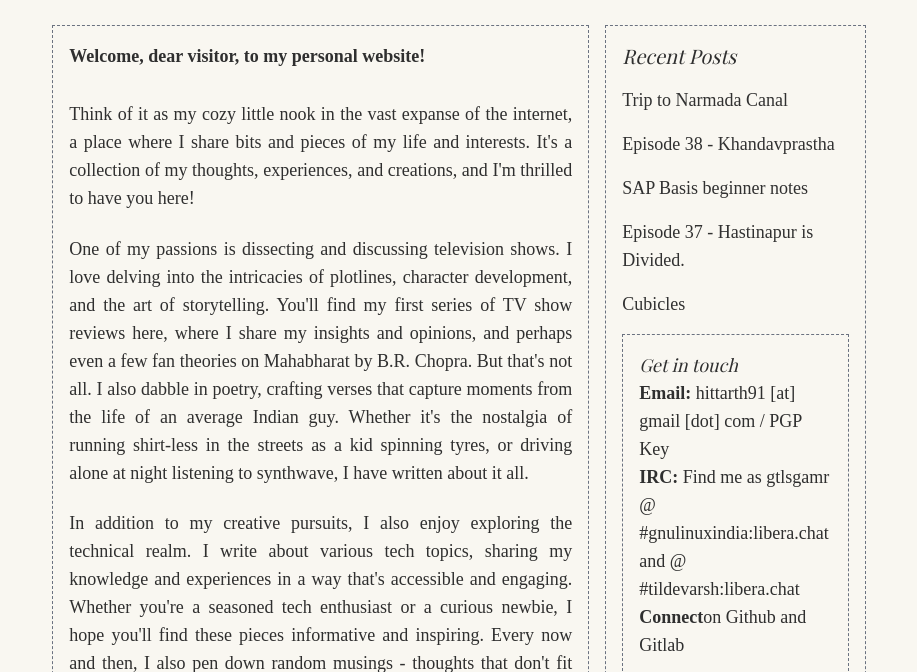
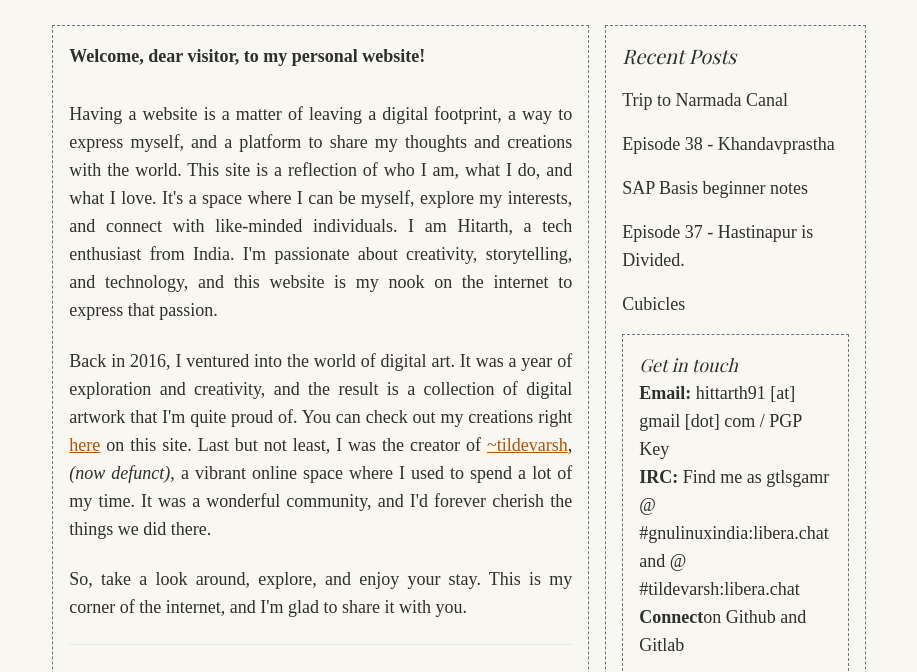
Before and after one commit to gtlsgamr/nu-ht, an Astro site: page / in a window 1280 px wide. Shown: the part 128-800 px from the top of the page, without its empty margins (181-1098 px from the left). Built offline with nearby package versions, Linux system fonts and the light colour scheme; Astro itself is replaced by a stand-in of ours; a web font is replaced by a local one.

Commit message:
"Refactored homepage content to better reflect personal identity and past online community involvement"

```diff
--- a/src/pages/index.astro
+++ b/src/pages/index.astro
@@ -20,44 +20,24 @@ const recentPosts = allPosts
     >
       <p class="pb-2"><b>Welcome, dear visitor, to my personal website!</b></p>
       <p>
-        Think of it as my cozy little nook in the vast expanse of the internet,
-        a place where I share bits and pieces of my life and interests. It's a
-        collection of my thoughts, experiences, and creations, and I'm thrilled
-        to have you here!
-      </p>
-      <p>
-        One of my passions is dissecting and discussing television shows. I love
-        delving into the intricacies of plotlines, character development, and
-        the art of storytelling. You'll find my first series of TV show reviews
-        here, where I share my insights and opinions, and perhaps even a few fan
-        theories on Mahabharat by B.R. Chopra. But that's not all. I also dabble
-        in poetry, crafting verses that capture moments from the life of an
-        average Indian guy. Whether it's the nostalgia of running shirt-less in
-        the streets as a kid spinning tyres, or driving alone at night listening
-        to synthwave, I have written about it all.
-      </p>
-      <p>
-        In addition to my creative pursuits, I also enjoy exploring the
-        technical realm. I write about various tech topics, sharing my knowledge
-        and experiences in a way that's accessible and engaging. Whether you're
-        a seasoned tech enthusiast or a curious newbie, I hope you'll find these
-        pieces informative and inspiring. Every now and then, I also pen down
-        random musings - thoughts that don't fit into any particular category
-        but are too interesting to keep to myself. These could be reflections on
-        life, observations about the world, or just interesting ideas that pop
-        into my head.
+        Having a website is a matter of leaving a digital footprint, a way to
+        express myself, and a platform to share my thoughts and creations with
+        the world. This site is a reflection of who I am, what I do, and what I
+        love. It's a space where I can be myself, explore my interests, and
+        connect with like-minded individuals.
+        I am Hitarth, a tech enthusiast from India. I'm passionate about creativity,
+        storytelling, and technology, and this website is my nook on the internet to express that
+        passion.
       </p>
       <p>
         Back in 2016, I ventured into the world of digital art. It was a year of
         exploration and creativity, and the result is a collection of digital
         artwork that I'm quite proud of. You can check out my creations right <a
           href="/artwork">here</a
-        > on this site. Last but not least, I'm the creator of <a
+        > on this site. Last but not least, I was the creator of <a
           href="https://tildevarsh.in">~tildevarsh</a
-        >, a vibrant online space where I spend a lot of my time. It's a
-        wonderful community, and I'd love for you to join us. You can usually
-        find me there, engaging in discussions, sharing ideas, and learning from
-        others.
+        >, <em>(now defunct)</em>, a vibrant online space where I used to spend a lot of my time. It was a
+        wonderful community, and I'd forever cherish the things we did there.
       </p>
       <p>
         So, take a look around, explore, and enjoy your stay. This is my corner
```
